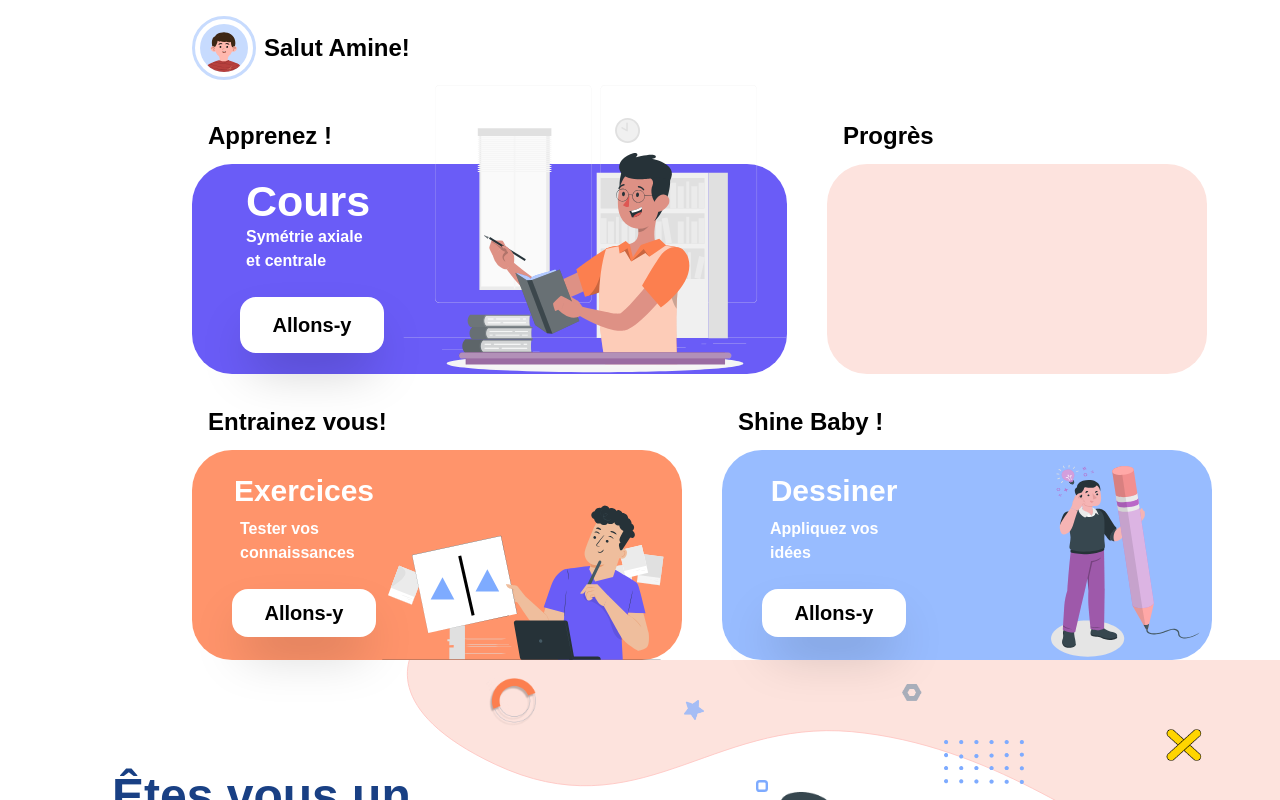
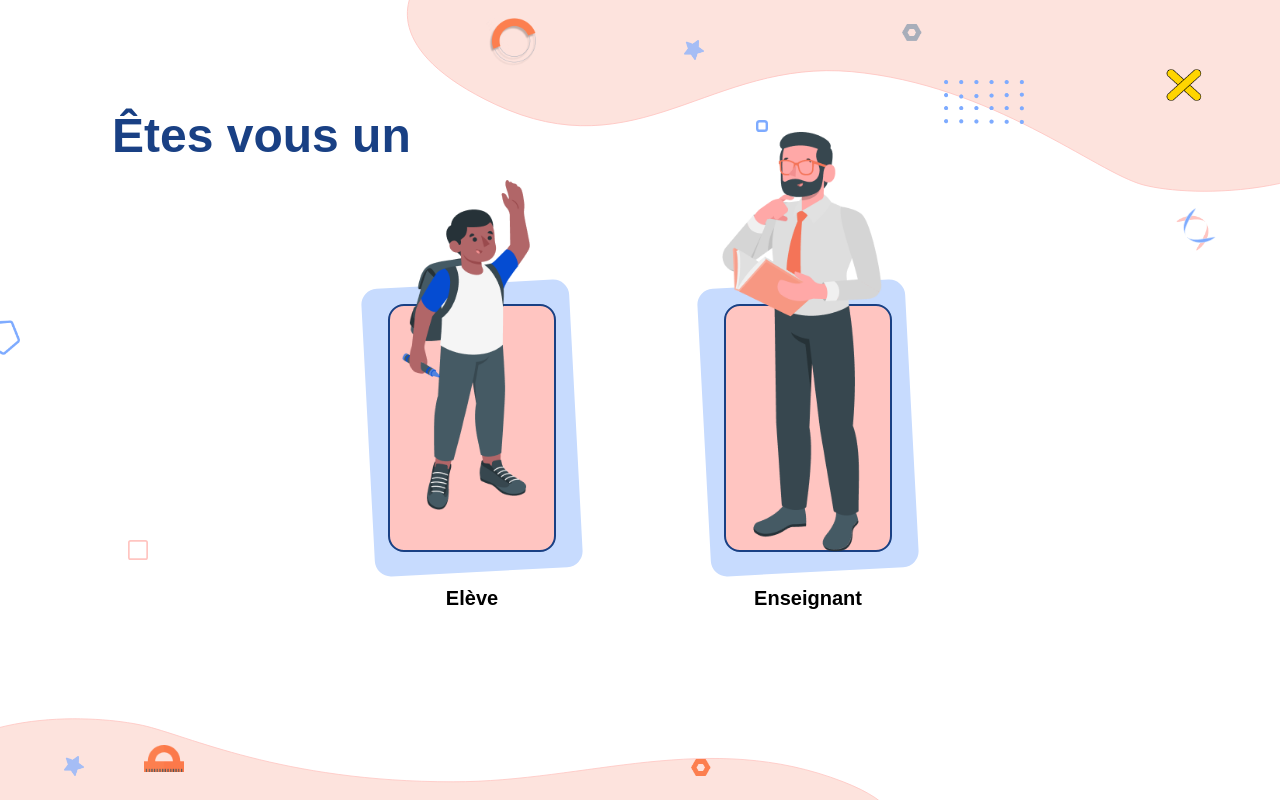
Before and after one commit to Abdelalim03/Projet2CP, a React (Create React App) app: page /choix in a window 1280 px wide. Shown: the top 800 px of the page. Built offline with nearby package versions, Linux system fonts and the light colour scheme; the HTML template or start-up script is replaced by a standard one; a web font is replaced by a local one.

Commit message:
app is growing

```diff
--- a/src/App.js
+++ b/src/App.js
@@ -9,13 +9,10 @@ import Nom from "./pages/Nom/Nom";
 
 function App() {
   return (
-    <div>
-      <Menu />
-
       <Router>
       <Routes>
         <Route path="/" >
-          <Route index element={<Langue />} />
+          <Route index element={<Avatar />} />
           <Route path="welcome"  >
             <Route path="arabe" element={<NoPage />} />
             <Route path="francais" element={<Landing />} />
@@ -23,12 +20,13 @@ function App() {
           <Route path="choix" element={<EtesVous />} />
           <Route path="nom" element={<Nom />} />
           <Route path="avatar" element={<Avatar />} />
-          <Route path="menu" element={<Menu />} />
+          <Route path="menu" element={<Menu />}>
+          {/* <Route path=":avatarId" element={<Menu />} /> */}
+          </Route>
           <Route path="*" element={<NoPage />} />
         </Route>
       </Routes>
     </Router>
-    </div>
   );
 }
 
--- a/src/pages/Avatar/Avatar.js
+++ b/src/pages/Avatar/Avatar.js
@@ -22,7 +22,8 @@ function Avatar() {
     // }, [image])
 
     function handleClick() {
-        navigate("/menu");
+        console.log(image);
+        navigate(`/menu/${image}`);
     }
   return (
 
@@ -53,7 +54,9 @@ function Avatar() {
                     <img className='h-[80%] w-[100%] mt-[20%] ' onClick={()=>{
                         setImage(path);
                         setanimate("animate-[avatar_2s_ease-in-out_1]");
-                        setTimeout(handleClick,5000);
+                        setTimeout(()=>{
+                            navigate(`/menu`);
+                        },2000);
                         }
                         } key={path} src={path} alt='avatrar'/>
                 </div>
--- a/src/pages/EtesVous/Card.js
+++ b/src/pages/EtesVous/Card.js
@@ -2,10 +2,10 @@ import React from "react";
 
 export default function Card({ path, scale, name }) {
   return (
-    <div class="group transform hover:scale-105 transition duration-500 ease-out cursor-pointer">
-    <div class="inline-flex h-64 w-48 lg:h-72 lg:w-52">
-        <div class="flex flex-1 h-full group-hover:rotate-0 -rotate-3 transform rounded-2xl bg-[#C7DBFE] group-hover:bg-[#7EABFF] p-5">
-          <div class="h-full flex-1 rotate-3 group-hover:rotate-0 rounded-2xl border-2 border-[#194084] bg-[#FFC5C1]">
+    <div className="group transform hover:scale-105 transition duration-500 ease-out cursor-pointer">
+    <div className="inline-flex h-64 w-48 lg:h-72 lg:w-52">
+        <div className="flex flex-1 h-full group-hover:rotate-0 -rotate-3 transform rounded-2xl bg-[#C7DBFE] group-hover:bg-[#7EABFF] p-5">
+          <div className="h-full flex-1 rotate-3 group-hover:rotate-0 rounded-2xl border-2 border-[#194084] bg-[#FFC5C1]">
               <img
               className={"w-24 lg:w-32 absolute bottom-10 left-3 "+(scale)}
               src={path}
@@ -14,7 +14,7 @@ export default function Card({ path, scale, name }) {
           </div>
         </div>
       </div>
-      <div class="mt-3 text-center font-semibold text-xl">
+      <div className="mt-3 text-center font-semibold text-xl">
         <span>{name}</span>
       </div>
     </div>
--- a/src/pages/Menu/CustomCard.js
+++ b/src/pages/Menu/CustomCard.js
@@ -20,7 +20,7 @@ export default function CustomCard(props) {
             Allons-y
           </button>
         </div>
-        <img className={`  ${props.imageProps}`} src={props.Image} />
+        <img className={`${props.imageProps}`} src={props.Image} />
       </div>
     </div>
   );
--- a/src/pages/Menu/Menu.js
+++ b/src/pages/Menu/Menu.js
@@ -1,7 +1,9 @@
 import React from "react";
+import { useParams } from "react-router-dom";
 import CustomCard from "./CustomCard";
 
 export default function Menu() {
+
   return (
     <div className=" md:ml-24 lg:ml-48 mt-4 flex flex-col lg:gap-10 md:gap-2">
       <div className="flex items-center lg:gap-2 gap-1">
@@ -34,7 +36,7 @@ export default function Menu() {
               </div>
               <img
                 className="lg:h-72 lg:w-96 lg:mb-20 md:w-72 md:mb-14"
-                src="menu/ImageCours.svg"
+                src="/menu/ImageCours.svg"
               />
             </div>
           </div>
@@ -54,7 +56,7 @@ export default function Menu() {
             messageMotivant="Entrainez vous!"
             mainContent="Exercices"
             contentDescription="Tester vos connaissances"
-            Image="menu/ImageExos.svg"
+            Image="/menu/ImageExos.svg"
             imageProps="lg:h-40 lg:w-72 lg:mr-9 lg:mt-14 md:h-36 md:w-48 md:mr-12 md:mt-10 "
           />
           <CustomCard
@@ -62,7 +64,7 @@ export default function Menu() {
             messageMotivant="Shine Baby !"
             mainContent="Dessiner"
             contentDescription="Appliquez vos idées"
-            Image="menu/ImageDessiner.svg"
+            Image="/menu/ImageDessiner.svg"
             imageProps=" mt-3 mr-3 lg:h-48 md:h-32    "
           />
         </div>
```
